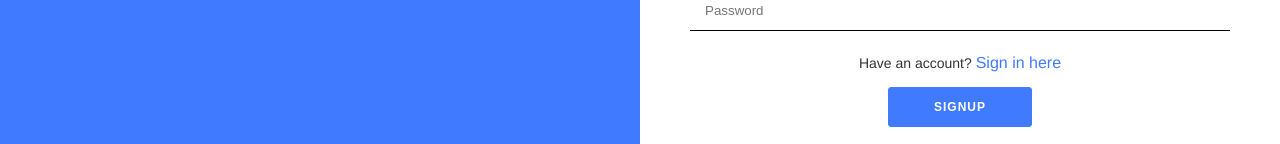
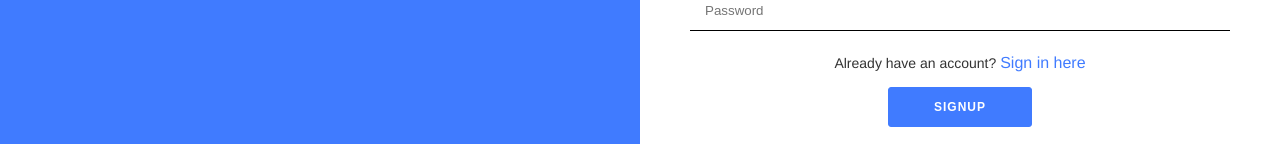
Before and after one commit to Open-RCA/eCom-vue-frontend, a Vue app: page /signup in a window 1280 px wide. Shown: the part 476-620 px from the top of the page. Built offline with nearby package versions, Linux system fonts and the light colour scheme.

Commit message:
add font and a few changes

```diff
--- a/src/assets/global.css
+++ b/src/assets/global.css
@@ -1,3 +1,4 @@
+@import url('https://fonts.googleapis.com/css2?family=Open+Sans:wght@300;400&display=swap');
 input {
 	background-color: #fff;
 	border: none;
@@ -127,7 +128,8 @@ body {
 	justify-content: center;
 	align-items: center;
 	flex-direction: column;
-	font-family: 'Montserrat', sans-serif;
+	font-family: 'Open Sans', sans-serif;
 	height: 100vh;
-	margin: -20px 0 50px;
+    margin: -20px 0 50px;
+    overflow: hidden;
 }
--- a/src/views/Signin.vue
+++ b/src/views/Signin.vue
@@ -42,10 +42,6 @@ export default {
 </script>
 
 <style scoped>
-
-@import url('https://fonts.googleapis.com/css?family=Montserrat:400,800');
-
-
 .sign-in-container {
 	left: 0;
 	width: 50%;
--- a/src/views/Signup.vue
+++ b/src/views/Signup.vue
@@ -14,7 +14,7 @@
     <input type="text" name="uname" placeholder="Username" v-model="user.uname">
 	<input type="email" name="email" placeholder="Email" v-model="user.email">
 	<input type="password" name="password" placeholder="Password" v-model="user.password">
-    <router-link to="signin">Have an account? <span class="directive">Sign in here</span></router-link>
+    <router-link to="signin">Already have an account? <span class="directive">Sign in here</span></router-link>
 	<button>SignUp</button>
 </form>
 </div>
```
